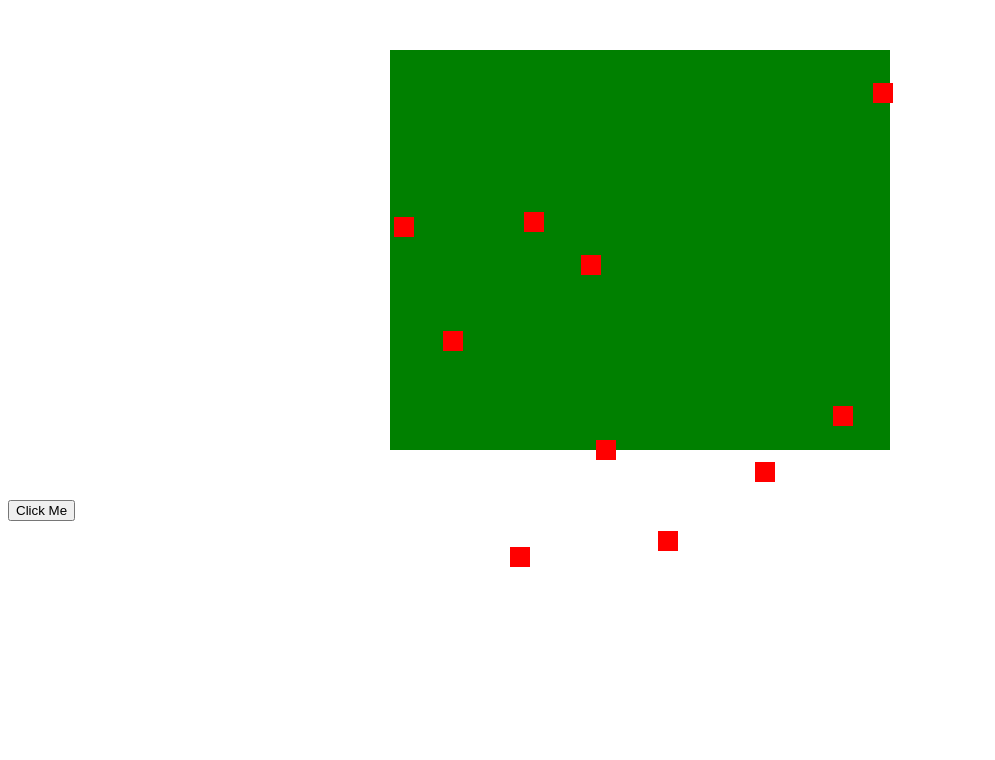
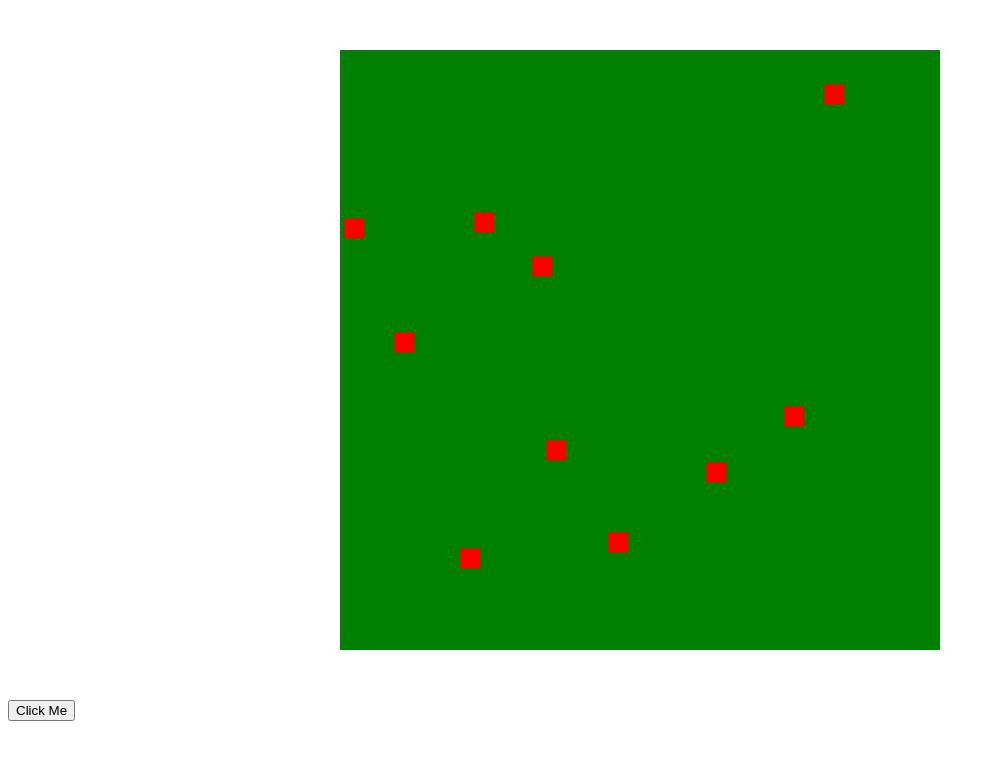
Before and after one commit to Abishekrai5/Experiment, a plain HTML site: page index.html in a window 1280 px wide. Shown: the whole page, without its empty margins (0-995 px from the left). Drawn offline with Linux system fonts and the light colour scheme.

Commit message:
Experiment

```diff
--- a/css/js-experiment.css
+++ b/css/js-experiment.css
@@ -1,6 +1,6 @@
 .container{
-    width: 500px;
-    height: 400px;
+    width: 600px;
+    height: 600px;
     margin: 50px auto;
     background: green;
     position: relative;
```
Also changed, not shown: js/test.js (+0 -80 lines), index.html (line endings or trailing spaces).
